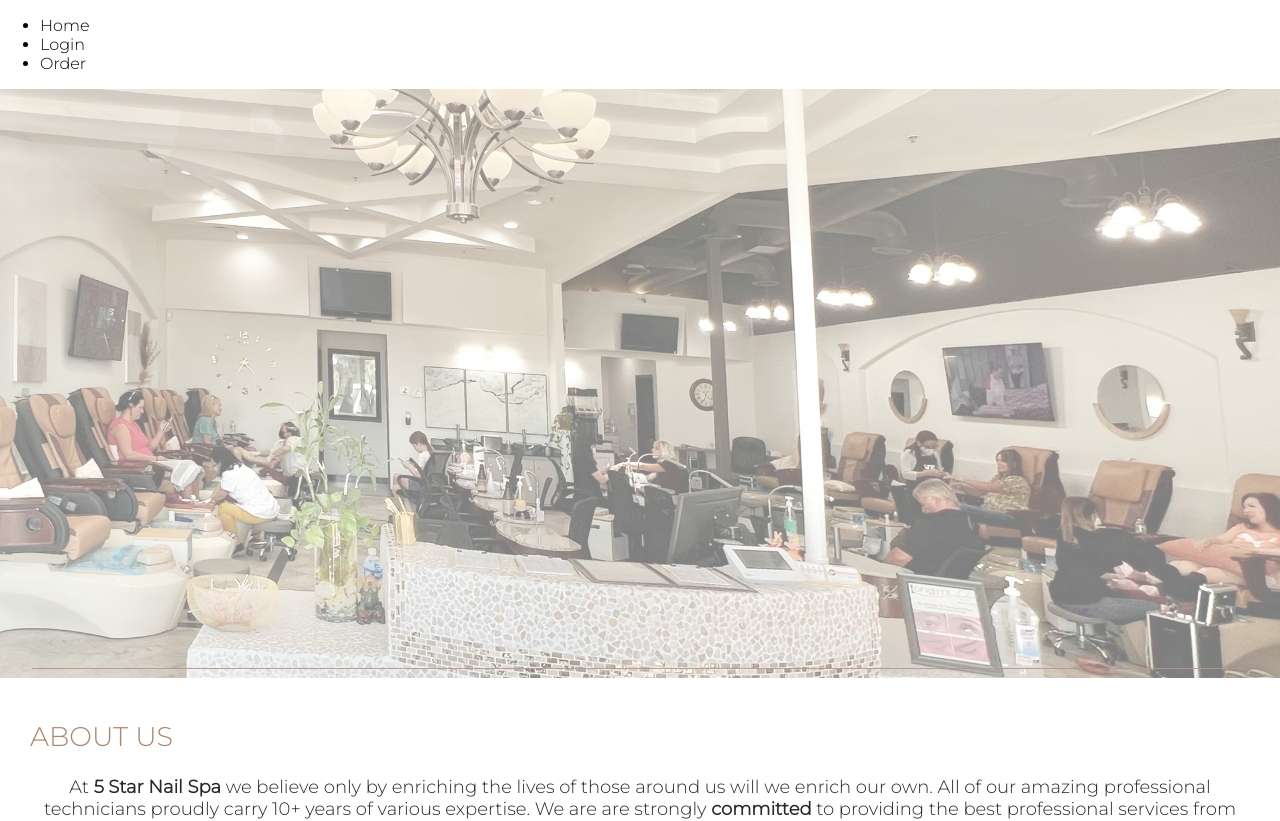
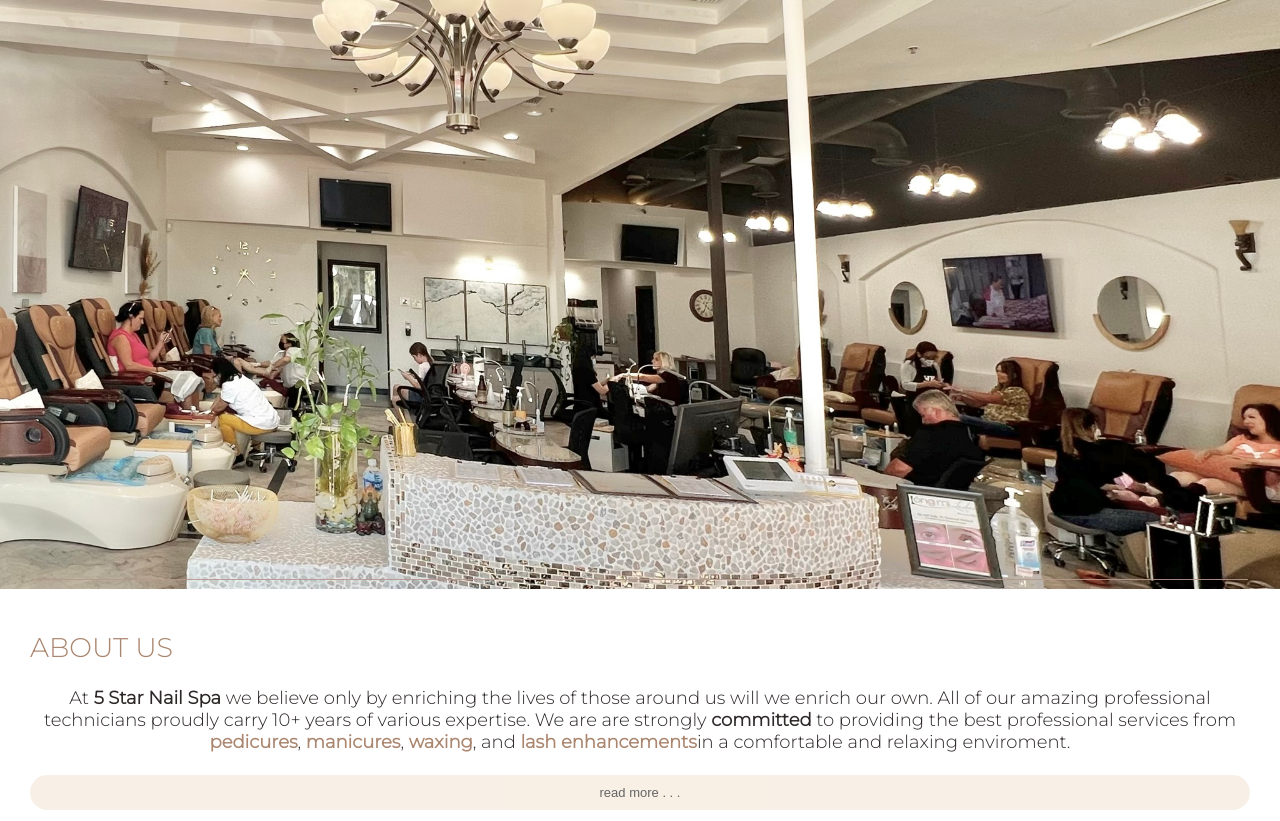
Before and after one commit to tuyet-pham/NailSalon, a React (Create React App) app: page / in a window 1280 px wide. Shown: the top 821 px of the page. Built offline with nearby package versions, Linux system fonts and the light colour scheme.

Commit message:
trying something for aws

```diff
--- a/src/pages/Layout.jsx
+++ b/src/pages/Layout.jsx
@@ -31,7 +31,7 @@ const Layout = () => {
 
   return (
     <div>
-      <NavBar />
+      {/* <NavBar /> */}
       <Outlet />
       <SalonFooter />
     </div>
--- a/src/pages/components.css
+++ b/src/pages/components.css
@@ -40,7 +40,7 @@
 
 .header-img {
     width: 100%;
-    opacity: .5;
+    opacity: 1;
     z-index: -100;
     position: fixed;
 
```
